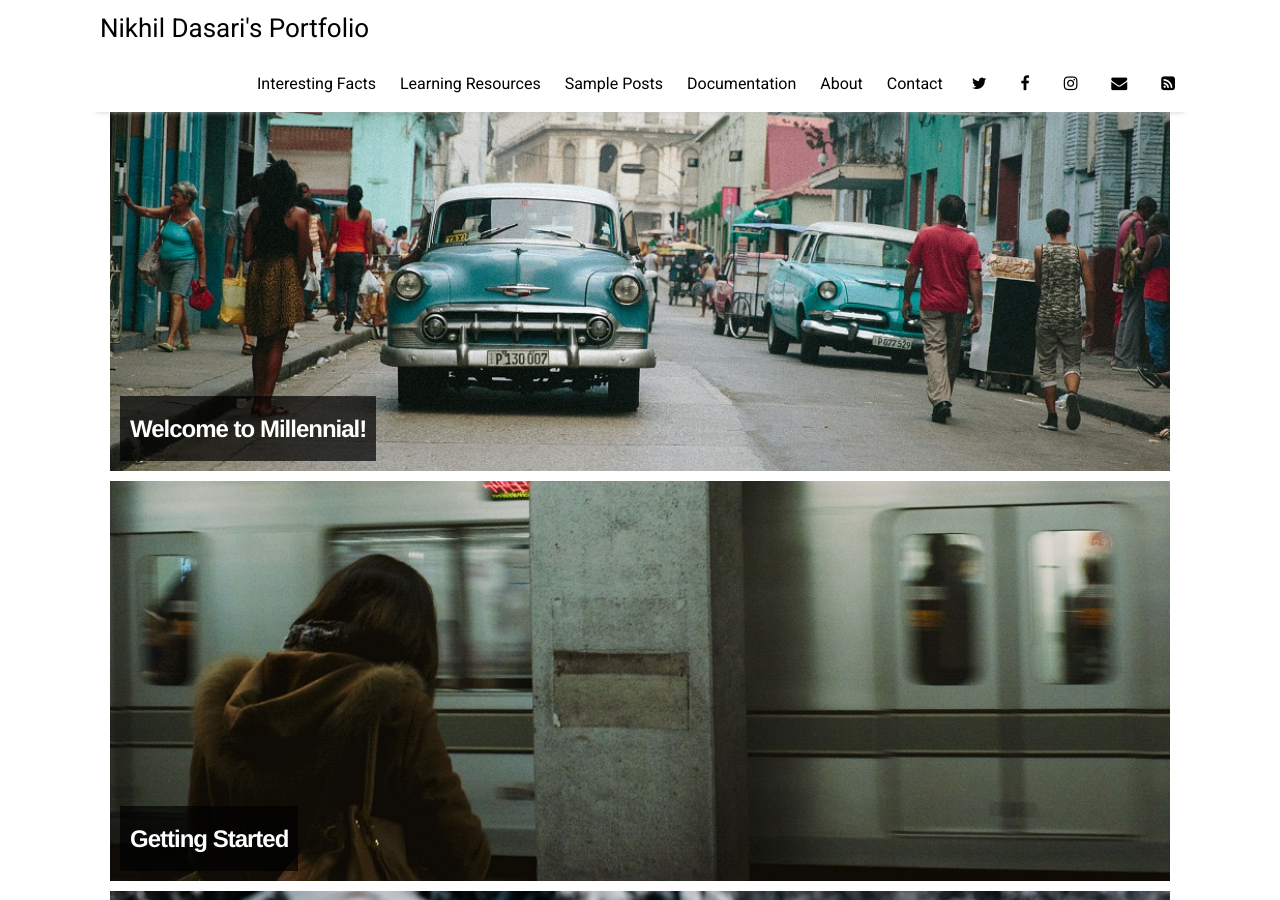
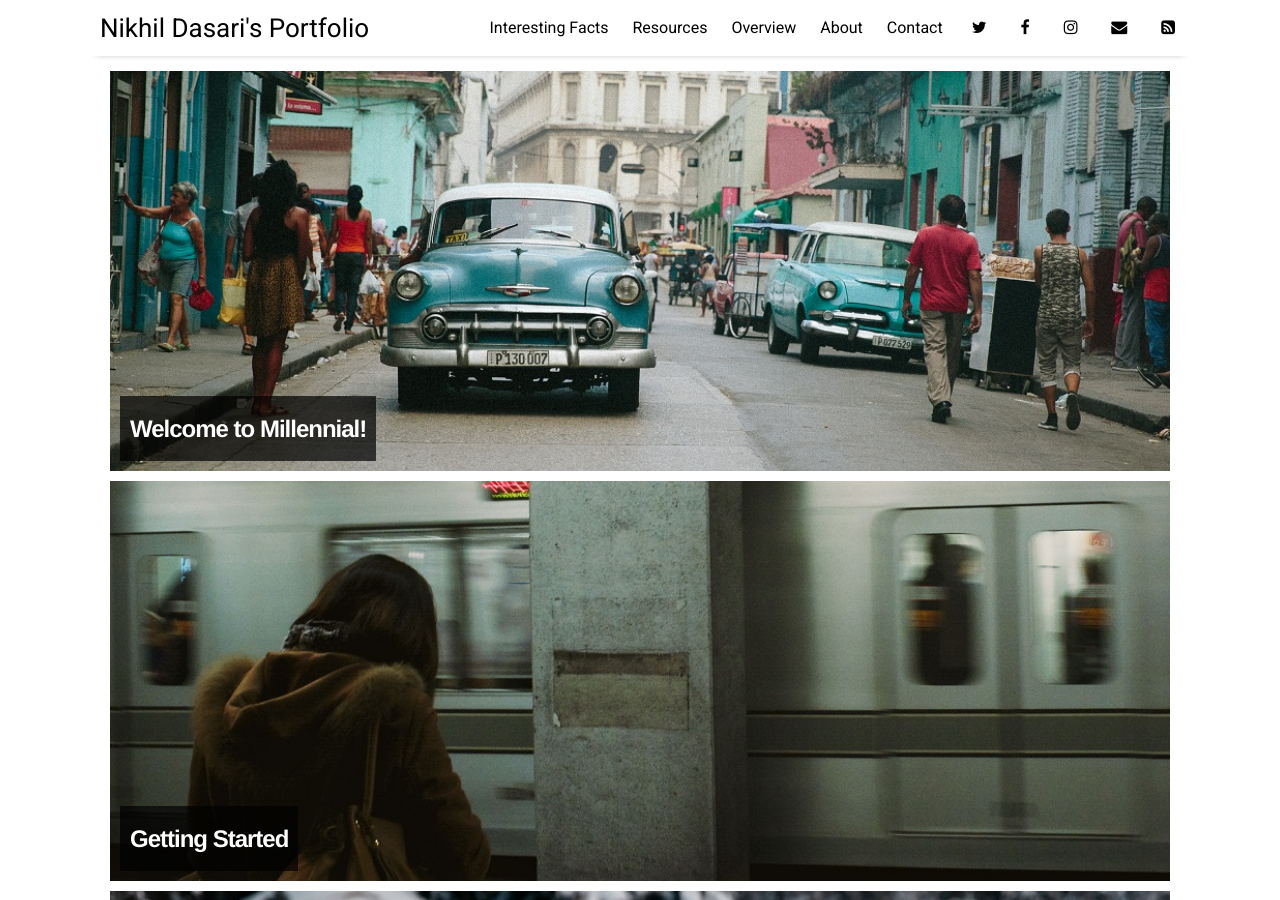
Before and after one commit to dasarinikhil1/dasarinikhil1.github.io, a Jekyll site: the page built from index.html, in a window 1280 px wide and 900 px high. Built offline with Jekyll 4.4.1, drawn with Linux system fonts in a browser that asks for light colours; nearby versions of some CDN libraries; the list of posts is cut into pages by our own code.

Commit message:
Update settings.yml
- Removed (Sample Post)
- Updated Documentation to Overview
- Updated Learning Resources to Resources

```diff
--- a/_data/settings.yml
+++ b/_data/settings.yml
@@ -8,9 +8,8 @@ google-ID: 'UA-112060364-2'
 
 menu:
 - {name: 'Interesting Facts',  url: 'facts'}
-- {name: 'Learning Resources', url: 'resources'}
-- {name: 'Sample Posts',       url: 'sample-posts'}
-- {name: 'Documentation',      url: 'documentation'}
+- {name: 'Resources', url: 'resources'}
+- {name: 'Overview',      url: 'documentation'}
 - {name: 'About',              url: 'about'}
 - {name: 'Contact',            url: 'contact'}
 
```
